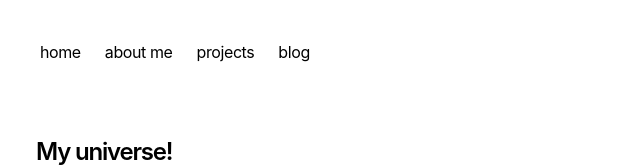
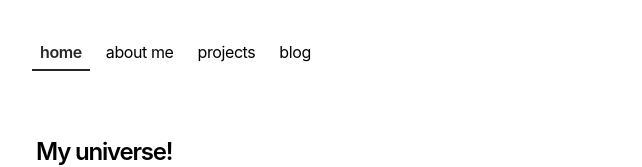
Before and after one commit to ricky-ultimate/ultimate.dev, a Next.js app: page / in a window 1280 px wide. Shown: the top 167 px of the page, without its empty margins (316-958 px from the left). Built offline with nearby package versions, Linux system fonts and the light colour scheme.

Commit message:
Feat: Add underline indicator beneath active route name in the navigation bar

```diff
--- a/app/components/nav.tsx
+++ b/app/components/nav.tsx
@@ -1,4 +1,6 @@
-import Link from 'next/link'
+'use client';
+import Link from 'next/link';
+import { usePathname } from 'next/navigation';
 
 const navItems = {
   '/': {
@@ -16,6 +18,8 @@ const navItems = {
 };
 
 export function Navbar() {
+  const pathname = usePathname(); // Get the current path
+
   return (
     <aside className="-ml-[8px] mb-16 tracking-tight">
       <div className="lg:sticky lg:top-20">
@@ -25,19 +29,29 @@ export function Navbar() {
         >
           <div className="flex flex-row space-x-0 pr-10">
             {Object.entries(navItems).map(([path, { name }]) => {
+              const isActive = pathname === path;
+
               return (
                 <Link
                   key={path}
                   href={path}
-                  className="transition-all hover:text-neutral-800 dark:hover:text-neutral-200 flex align-middle relative py-1 px-2 m-1"
+                  className={`transition-all hover:text-neutral-800 dark:hover:text-neutral-200 flex align-middle relative py-1 px-2 m-1 ${
+                    isActive ? 'text-neutral-800 dark:text-neutral-200 font-semibold' : ''
+                  }`}
                 >
                   {name}
+                  {isActive && (
+                    <span
+                      className="absolute left-0 right-0 bottom-0 h-[2px] bg-neutral-800 dark:bg-neutral-200"
+                      style={{ transform: 'translateY(3px)' }}
+                    />
+                  )}
                 </Link>
-              )
+              );
             })}
           </div>
         </nav>
       </div>
     </aside>
-  )
+  );
 }
```
